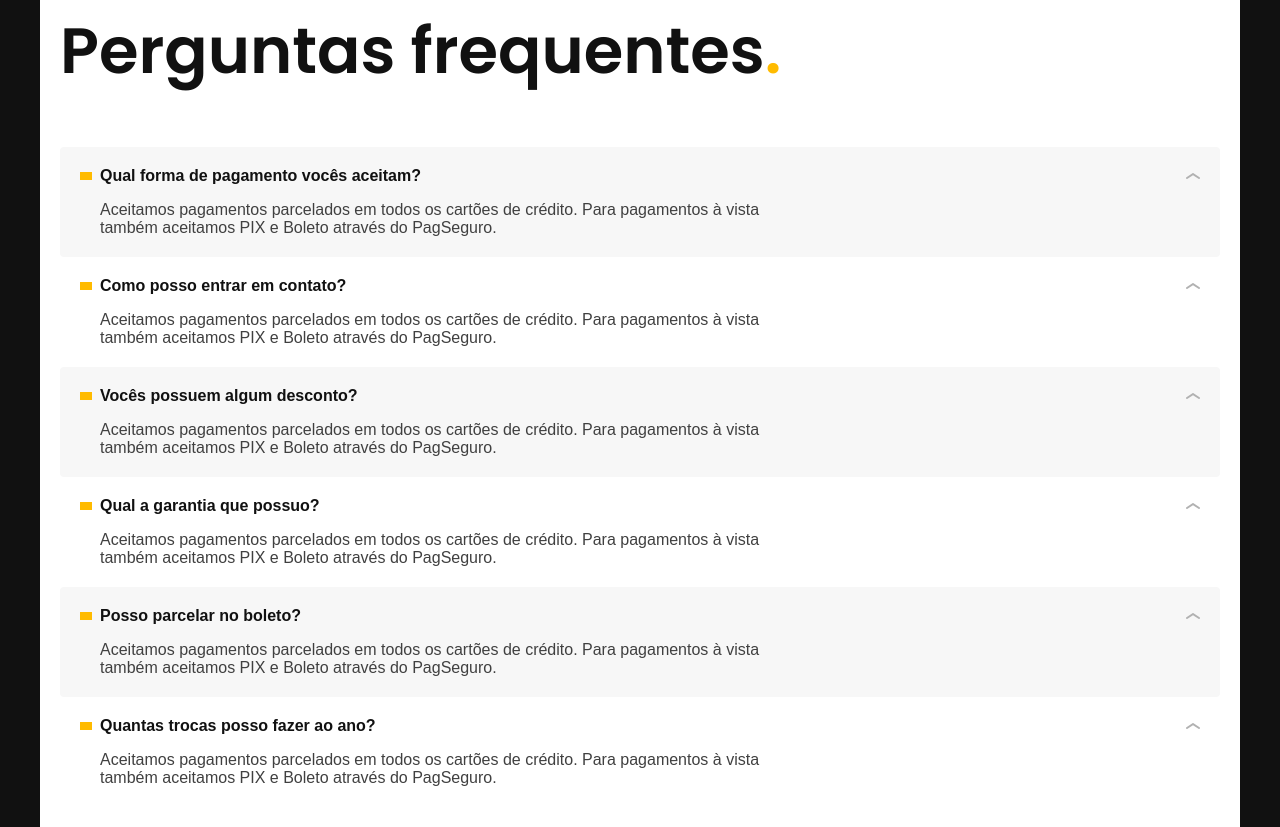
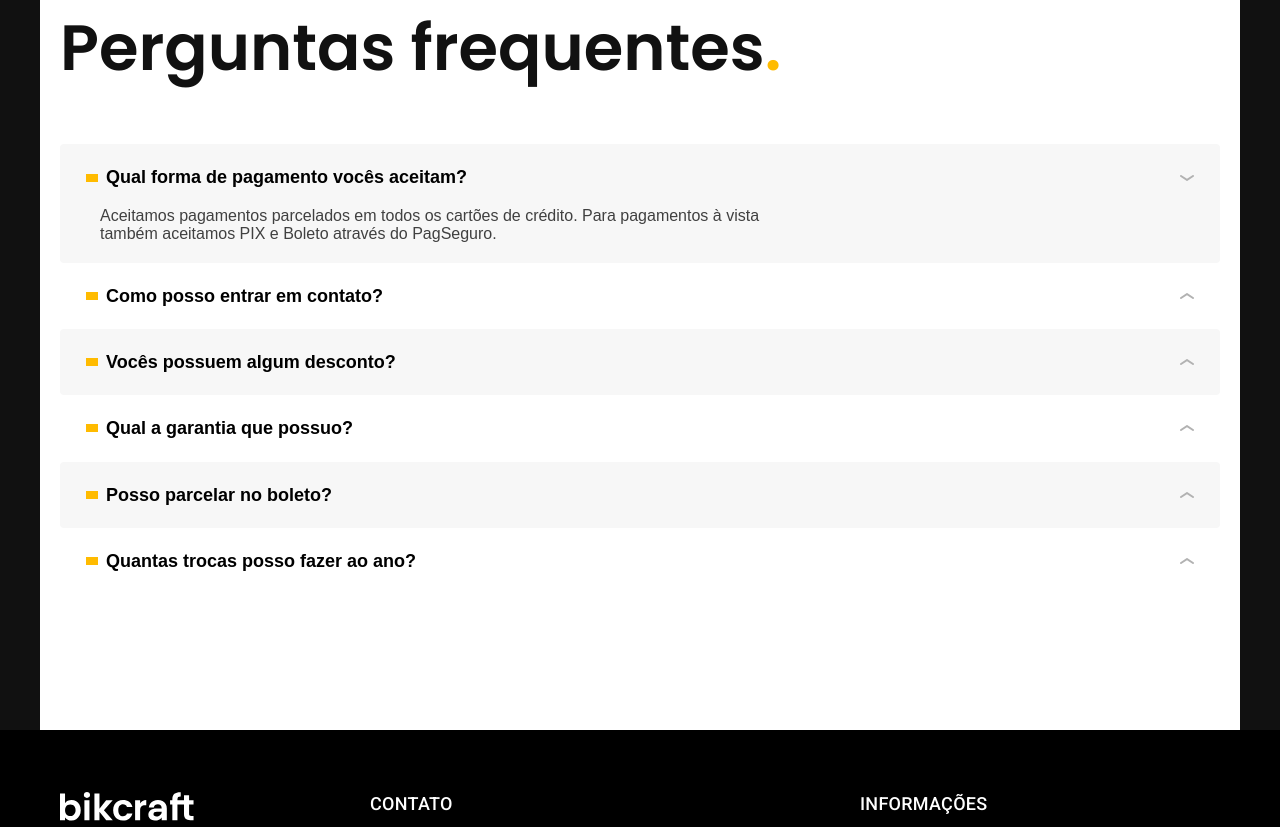
Before and after one commit to thiagoBertoletti/bikcraft, a plain HTML site: page seguros.html in a window 1280 px wide. Shown: the part 1653-2480 px from the top of the page. Drawn offline with Linux system fonts and the light colour scheme.

Commit message:
feat: seguros js

```diff
--- a/css/seguros/perguntas.css
+++ b/css/seguros/perguntas.css
@@ -20,15 +20,19 @@
   background-color: var(--cor-1);
 }
 
-.perguntas dt {
+.perguntas button {
   display: grid;
   grid-template-columns: auto 1fr auto;
   align-items: center;
   gap: 8px;
   cursor: pointer;
+  border: none;
+  background: none;
+  width: 100%;
+  text-align: left;
 }
 
-.perguntas dt::before {
+.perguntas button::before {
   content: "";
   display: inline-block;
   width: 12px;
@@ -36,7 +40,7 @@
   background-color: var(--cor-p1);
 }
 
-.perguntas dt::after {
+.perguntas button::after {
   content: "";
   display: inline-block;
   width: 14px;
@@ -45,8 +49,17 @@
   transition: 0.3s;
 }
 
-.perguntas dt:hover::after {
+.perguntas button:hover::after,
+.perguntas button[aria-expanded="true"]::after {
   transform: rotate(180deg);
+}
+
+.perguntas dd {
+  display: none;
+}
+
+.perguntas dd.ativa {
+  display: block;
 }
 
 .perguntas dd {
--- a/css/utilidades/tipografia.css
+++ b/css/utilidades/tipografia.css
@@ -14,7 +14,8 @@
   font: 400 1rem/1.5 "Roboto", sans-serif;
 }
 
-.font-1-m .fonte-1-m-b {
+.font-1-m,
+.font-1-m-b {
   font: 400 1.125rem/1.35 "Popping", sans-serif;
 }
 
@@ -58,12 +59,12 @@
     font-size: 3rem;
   }
 }
-.font-2-l
+.font-2-l,
 .font-2-l-b {
   font-size: 1.125rem;
 }
 
-@media (max-width:800px) {
+@media (max-width: 800px) {
   .font-1-xxl {
     font-size: 2rem;
   }
--- a/js/script.js
+++ b/js/script.js
@@ -23,3 +23,25 @@ function ativarProduto(parametro) {
 }
 
 parametros.forEach(ativarProduto);
+
+// Perguntas frequentes //
+
+const perguntas = document.querySelectorAll(".perguntas button");
+
+function ativarPergunta(event) {
+  const pergunta = event.currentTarget;
+  const controls = pergunta.getAttribute("aria-controls");
+  const resposta = document.getElementById(controls);
+
+  resposta.classList.toggle("ativa");
+  const ativa = resposta.classList.contains("ativa");
+
+  pergunta.setAttribute("aria-expanded", ativa);
+  console.log(pergunta);
+}
+
+function eventosPerguntas(pergunta) {
+  pergunta.addEventListener("click", ativarPergunta);
+}
+
+perguntas.forEach(eventosPerguntas);
--- a/seguros.html
+++ b/seguros.html
@@ -115,28 +115,28 @@
       <h2 class="font-1-xxl">Perguntas frequentes<span class="cor-p1">.</span></h2>
       <dl>
         <div>
-          <dt class="font-1-m-b">Qual forma de pagamento vocês aceitam?</dt>
-          <dd class="font-2-s cor-9">Aceitamos pagamentos parcelados em todos os cartões de crédito. Para pagamentos à vista também aceitamos PIX e Boleto através do PagSeguro.</dd>
+          <dt><button class="font-1-m-b" aria-controls="pergunta1" aria-expanded="true">Qual forma de pagamento vocês aceitam?</button></dt>
+          <dd id="pergunta1" class="font-2-s cor-9 ativa">Aceitamos pagamentos parcelados em todos os cartões de crédito. Para pagamentos à vista também aceitamos PIX e Boleto através do PagSeguro.</dd>
         </div>
         <div>
-          <dt class="font-1-m-b">Como posso entrar em contato?</dt>
-          <dd class="font-2-s cor-9">Aceitamos pagamentos parcelados em todos os cartões de crédito. Para pagamentos à vista também aceitamos PIX e Boleto através do PagSeguro.</dd>
+          <dt><button class="font-1-m-b" aria-controls="pergunta2" aria-expanded="false">Como posso entrar em contato?</button></dt>
+          <dd id="pergunta2" class="font-2-s cor-9">Aceitamos pagamentos parcelados em todos os cartões de crédito. Para pagamentos à vista também aceitamos PIX e Boleto através do PagSeguro.</dd>
         </div>
         <div>
-          <dt class="font-1-m-b">Vocês possuem algum desconto?</dt>
-          <dd class="font-2-s cor-9">Aceitamos pagamentos parcelados em todos os cartões de crédito. Para pagamentos à vista também aceitamos PIX e Boleto através do PagSeguro.</dd>
+          <dt><button class="font-1-m-b" aria-controls="pergunta3" aria-expanded="false">Vocês possuem algum desconto?</button></dt>
+          <dd id="pergunta3" class="font-2-s cor-9">Aceitamos pagamentos parcelados em todos os cartões de crédito. Para pagamentos à vista também aceitamos PIX e Boleto através do PagSeguro.</dd>
         </div>
         <div>
-          <dt class="font-1-m-b">Qual a garantia que possuo?</dt>
-          <dd class="font-2-s cor-9">Aceitamos pagamentos parcelados em todos os cartões de crédito. Para pagamentos à vista também aceitamos PIX e Boleto através do PagSeguro.</dd>
+          <dt><button class="font-1-m-b" aria-controls="pergunta4" aria-expanded="false">Qual a garantia que possuo?</button></dt>
+          <dd id="pergunta4" class="font-2-s cor-9">Aceitamos pagamentos parcelados em todos os cartões de crédito. Para pagamentos à vista também aceitamos PIX e Boleto através do PagSeguro.</dd>
         </div>
         <div>
-          <dt class="font-1-m-b">Posso parcelar no boleto?</dt>
-          <dd class="font-2-s cor-9">Aceitamos pagamentos parcelados em todos os cartões de crédito. Para pagamentos à vista também aceitamos PIX e Boleto através do PagSeguro.</dd>
+          <dt><button class="font-1-m-b" aria-controls="pergunta5" aria-expanded="false">Posso parcelar no boleto?</button></dt>
+          <dd id="pergunta5" class="font-2-s cor-9">Aceitamos pagamentos parcelados em todos os cartões de crédito. Para pagamentos à vista também aceitamos PIX e Boleto através do PagSeguro.</dd>
         </div>
         <div>
-          <dt class="font-1-m-b">Quantas trocas posso fazer ao ano?</dt>
-          <dd class="font-2-s cor-9">Aceitamos pagamentos parcelados em todos os cartões de crédito. Para pagamentos à vista também aceitamos PIX e Boleto através do PagSeguro.</dd>
+          <dt><button class="font-1-m-b" aria-controls="pergunta6" aria-expanded="false">Quantas trocas posso fazer ao ano?</button></dt>
+          <dd id="pergunta6" class="font-2-s cor-9">Aceitamos pagamentos parcelados em todos os cartões de crédito. Para pagamentos à vista também aceitamos PIX e Boleto através do PagSeguro.</dd>
         </div>
       </dl>
     </article>
```
